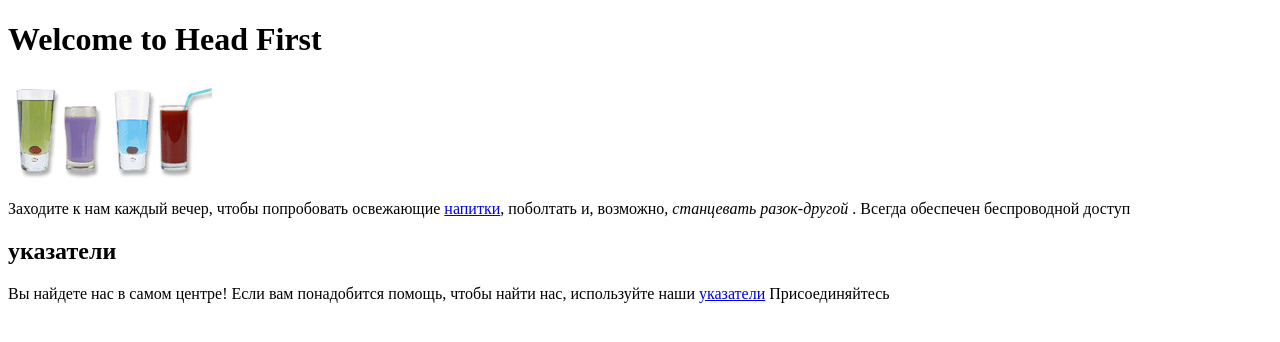
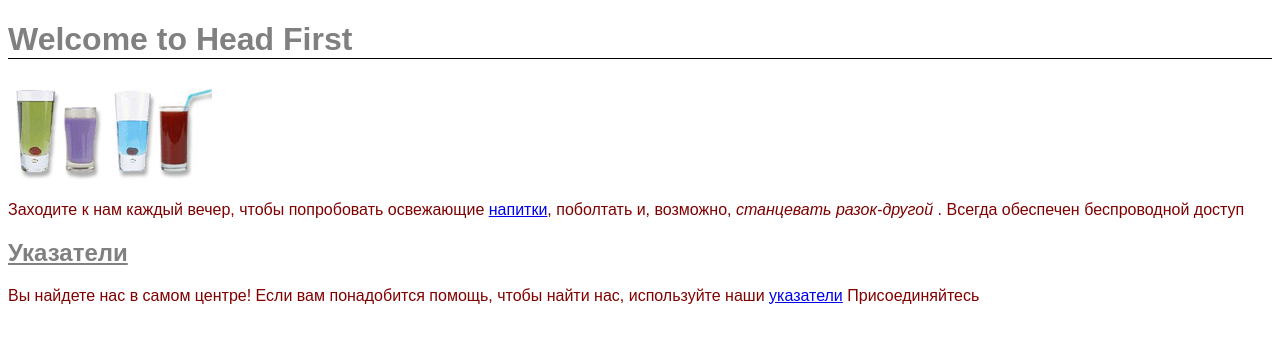
Before and after one commit to panicbrain/HTML_Book_Exercises, a plain HTML site: page Lounge/lounge.html in a window 1280 px wide. Drawn offline with Linux system fonts and the light colour scheme.

Commit message:
add first part of style rules

```diff
--- /dev/null
+++ b/Lounge/lounge.css
@@ -0,0 +1,14 @@
+     h1, h2 {
+	 font-family: sans-serif;
+	 color: gray;
+	 }
+	 h1 {
+	 border-bottom: 1px solid black;
+	 }
+	 h2 {
+	 text-decoration: underline;
+	 }
+	 p {
+	 color:maroon;
+	 font-family: sans-serif;
+	 }
--- a/Lounge/lounge.html
+++ b/Lounge/lounge.html
@@ -3,6 +3,7 @@
   <head>
      <meta charset="utf-8">
      <title>Head First</title>
+	 <link type="text/css" rel="stylesheet" href="lounge.css"/>
   </head>
 <body>
   <h1>Welcome to Head First</h1>
@@ -13,7 +14,7 @@
   <em> станцевать разок-другой </em>.
   Всегда обеспечен беспроводной доступ
   </p>
-  <h2>указатели</h2>
+  <h2>Указатели</h2>
   <p>
   Вы найдете нас в самом центре!
   Если вам понадобится помощь, чтобы найти нас, используйте наши <a href="about/directions.html">указатели</a>
```
Also changed, not shown: Lounge/about/directions.html (+1 -0 lines), Lounge/beverages/elixir.html (+1 -0 lines).
